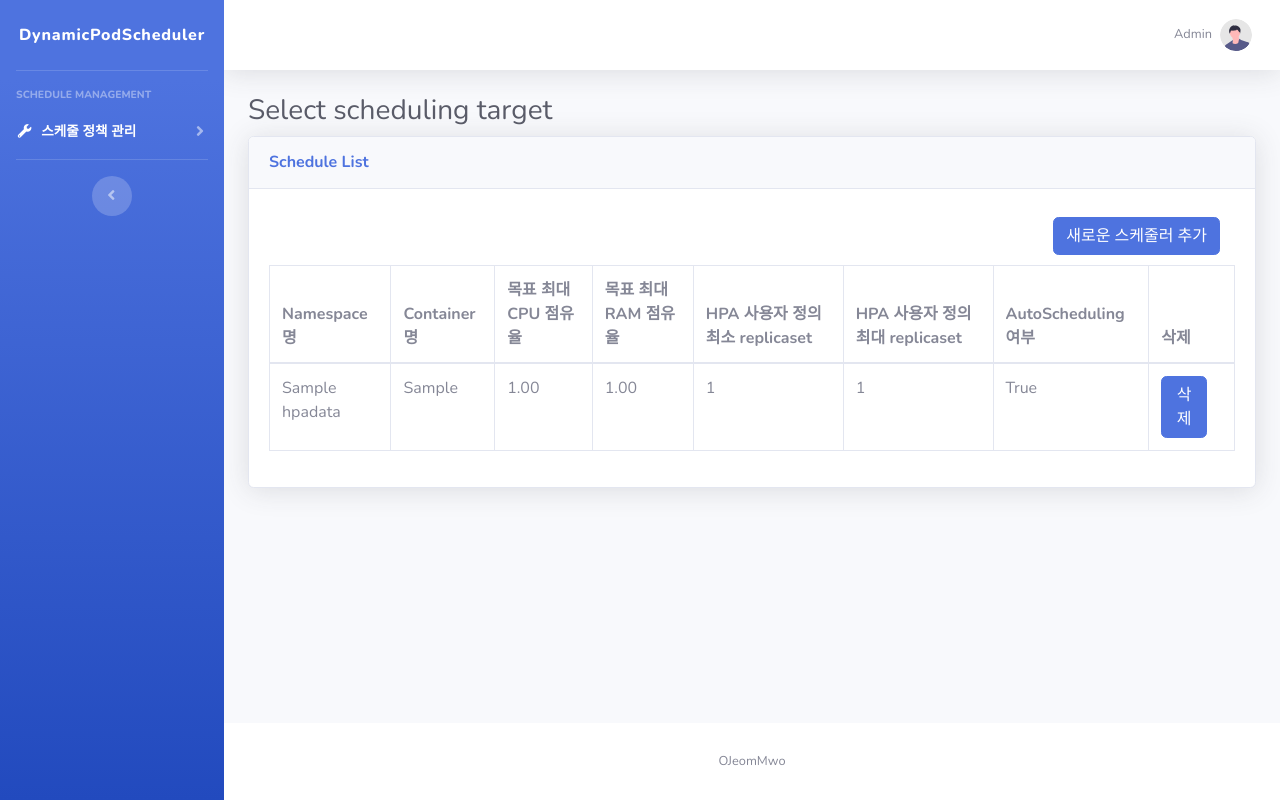
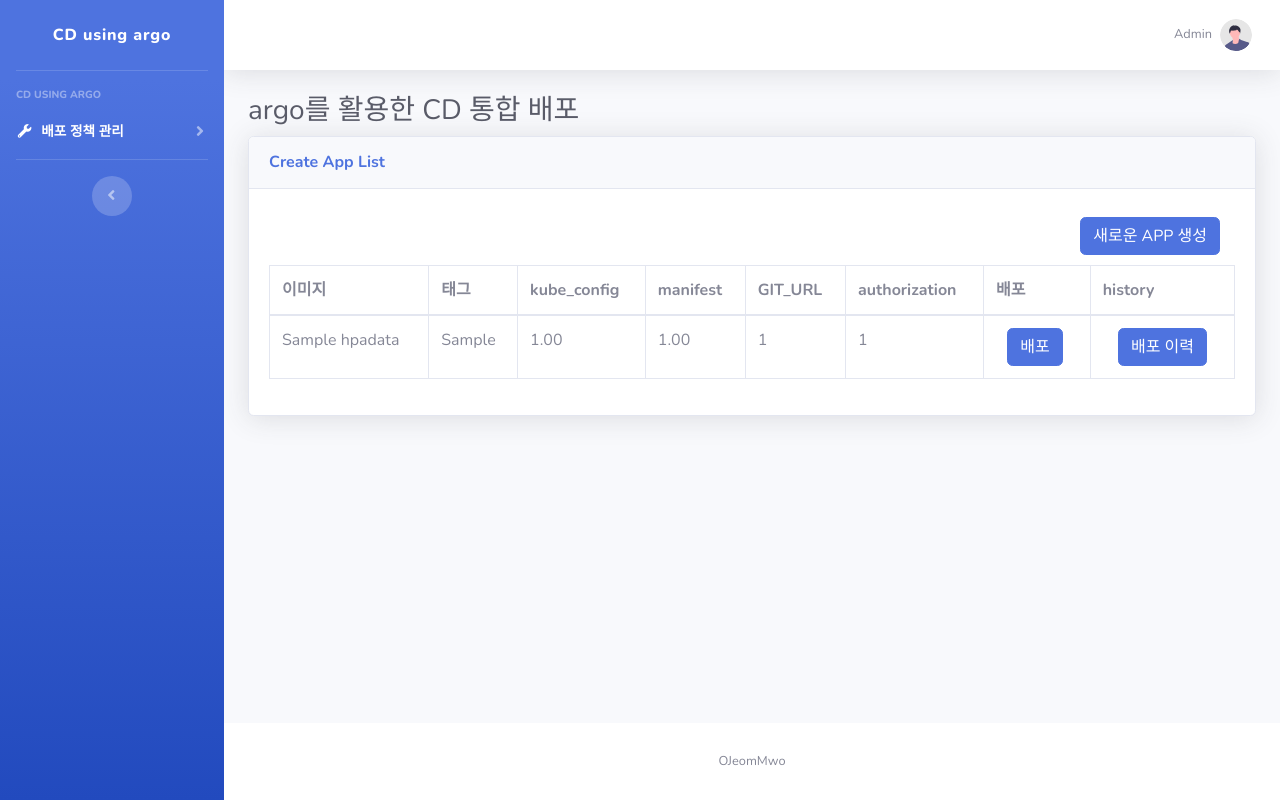
Before and after one commit to kakaocloudschool/django3, a Django app: page /board/list in a window 1280 px wide. Run offline with Django 4.2, Linux system fonts and the light colour scheme; tables that the repository leaves empty hold one stand-in row (values such as "Sample post"); some libraries are stand-ins or nearby versions.

Commit message:
FP-69 web2

```diff
--- a/templates/index.html
+++ b/templates/index.html
@@ -18,7 +18,7 @@
             <!-- Sidebar - Brand -->
             <a class="sidebar-brand d-flex align-items-center justify-content-center" href="{% url 'board_list' %}">
 
-                <div class="sidebar-brand-text mx-3">DynamicPodScheduler</div>
+                <div class="sidebar-brand-text mx-3">CD using argo</div>
             </a>
 
             <!-- Divider -->
@@ -26,7 +26,7 @@
 
             <!-- Heading -->
             <div class="sidebar-heading">
-                Schedule management
+                CD using argo
             </div>
 
 
@@ -36,13 +36,13 @@
                 <a class="nav-link collapsed" href="#" data-toggle="collapse" data-target="#collapseUtilities"
                     aria-expanded="true" aria-controls="collapseUtilities">
                     <i class="fas fa-fw fa-wrench"></i>
-                    <span>스케줄 정책 관리</span>
+                    <span>배포 정책 관리</span>
                 </a>
                 <div id="collapseUtilities" class="collapse" aria-labelledby="headingUtilities"
                     data-parent="#accordionSidebar">
                     <div class="bg-white py-2 collapse-inner rounded">
 
-                        <a class="collapse-item" href="{% url 'board_list' %}">스케줄링 대상 선택</a>
+                        <a class="collapse-item" href="{% url 'board_list' %}">통합 배포</a>
                     </div>
                 </div>
             </li>
@@ -118,13 +118,13 @@
                 <div class="container-fluid">
 
                     <!-- Page Heading -->
-                    <h1 class="h3 mb-2 text-gray-800">Select scheduling target</h1>
+                    <h1 class="h3 mb-2 text-gray-800">argo를 활용한 CD 통합 배포</h1>
 
 
                     <!-- DataTales Example -->
                     <div class="card shadow mb-4">
                         <div class="card-header py-3">
-                            <h6 class="m-0 font-weight-bold text-primary">Schedule List</h6>
+                            <h6 class="m-0 font-weight-bold text-primary">Create App List</h6>
                         </div>
                         <div class="card-body">
 
@@ -136,7 +136,7 @@
                                 <a href="#" onclick="showPopup();" class="btn btn-primary" style="float:right; margin-right:15px;">
                                     <span class="icon text-white-50">
                                     </span>
-                                    <span class="text">새로운 스케줄러 추가</span>
+                                    <span class="text">새로운 APP 생성</span>
                                 </a>
                             </div>
 
@@ -146,14 +146,14 @@
                                 <table class="table table-bordered" id="dataTable" width="100%" cellspacing="0">
                                     <thead>
                                         <tr>
-                                            <th>Namespace 명</th>
-                                            <th>Container 명</th>
-                                            <th>목표 최대 CPU 점유율</th>
-                                            <th>목표 최대 RAM 점유율</th>
-                                            <th>HPA 사용자 정의 최소 replicaset</th>
-                                            <th>HPA 사용자 정의 최대 replicaset</th>
-                                            <th>AutoScheduling 여부</th>
-                                            <th>삭제</th>
+                                            <th>이미지</th>
+                                            <th>태그</th>
+                                            <th>kube_config</th>
+                                            <th>manifest</th>
+                                            <th>GIT_URL</th>
+                                            <th>authorization</th>
+                                            <th>배포</th>
+                                            <th>history</th>
                                         </tr>
                                     </thead>
                                     <tbody>
@@ -165,12 +165,18 @@
                                             <td onClick="">{{ hpadata.maxram }}</td>
                                             <td onClick="">{{ hpadata.maxrep }}</td>
                                             <td onClick="">{{ hpadata.minrep }}</td>
-                                            <td onClick="">{{ hpadata.autosche }}</td>
                                             <td>
                                                 <a href="{% url 'board_delete' hpadata.id %}" class="btn btn-primary" style="float:right; margin-right:15px;">
                                                     <span class="icon text-white-50">
                                                     </span>
-                                                    <span class="text">삭제</span>
+                                                    <span class="text">배포</span>
+                                                </a>
+                                            </td>
+                                            <td>
+                                                <a href="{% url 'board_delete' hpadata.id %}" class="btn btn-primary" style="float:right; margin-right:15px;">
+                                                    <span class="icon text-white-50">
+                                                    </span>
+                                                    <span class="text">배포 이력</span>
                                                 </a>
                                             </td>
 
```
Also changed, not shown: templates/changepw.html (+4 -4 lines), templates/appcreate.html (renamed from templates/addschedule.html).
